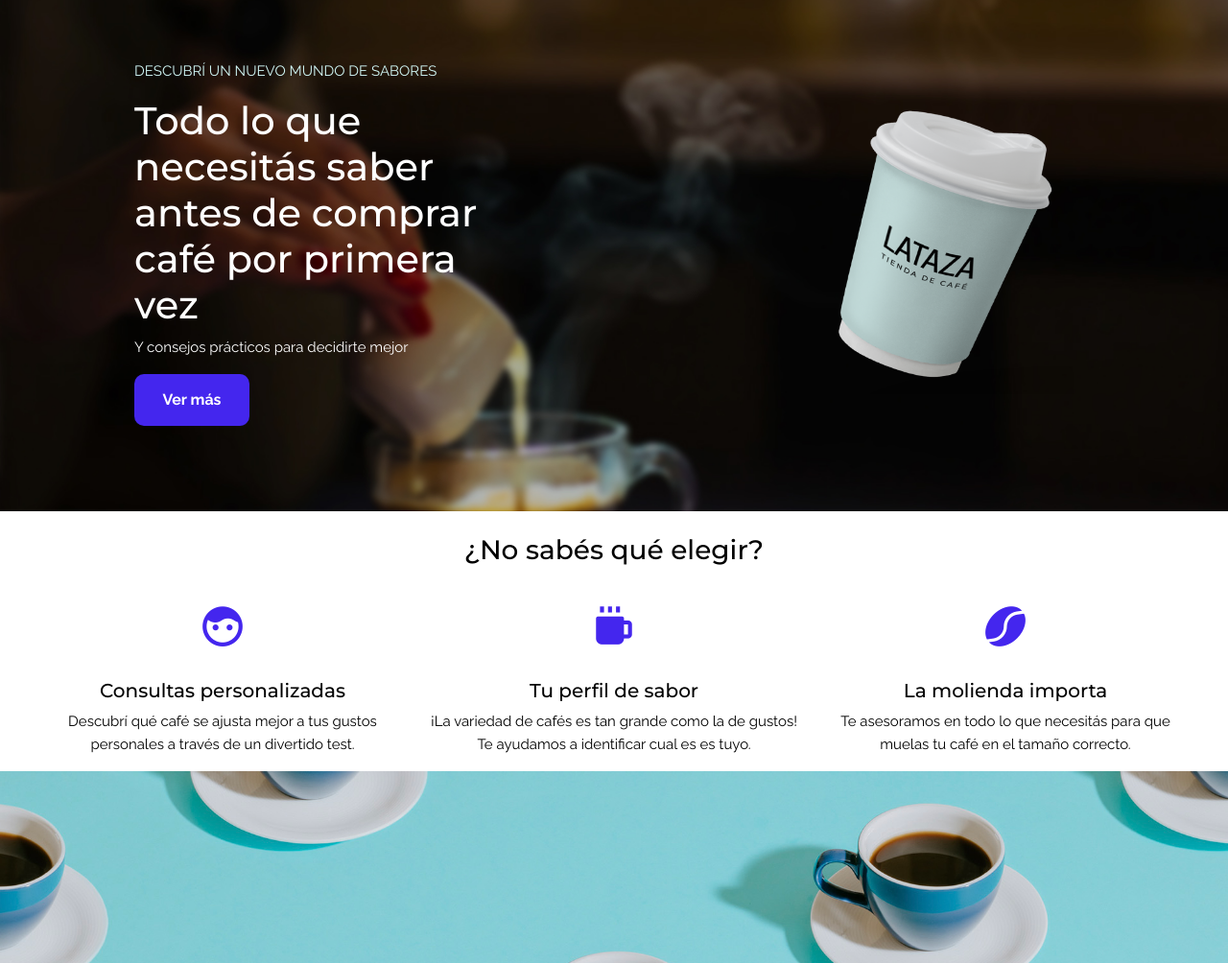
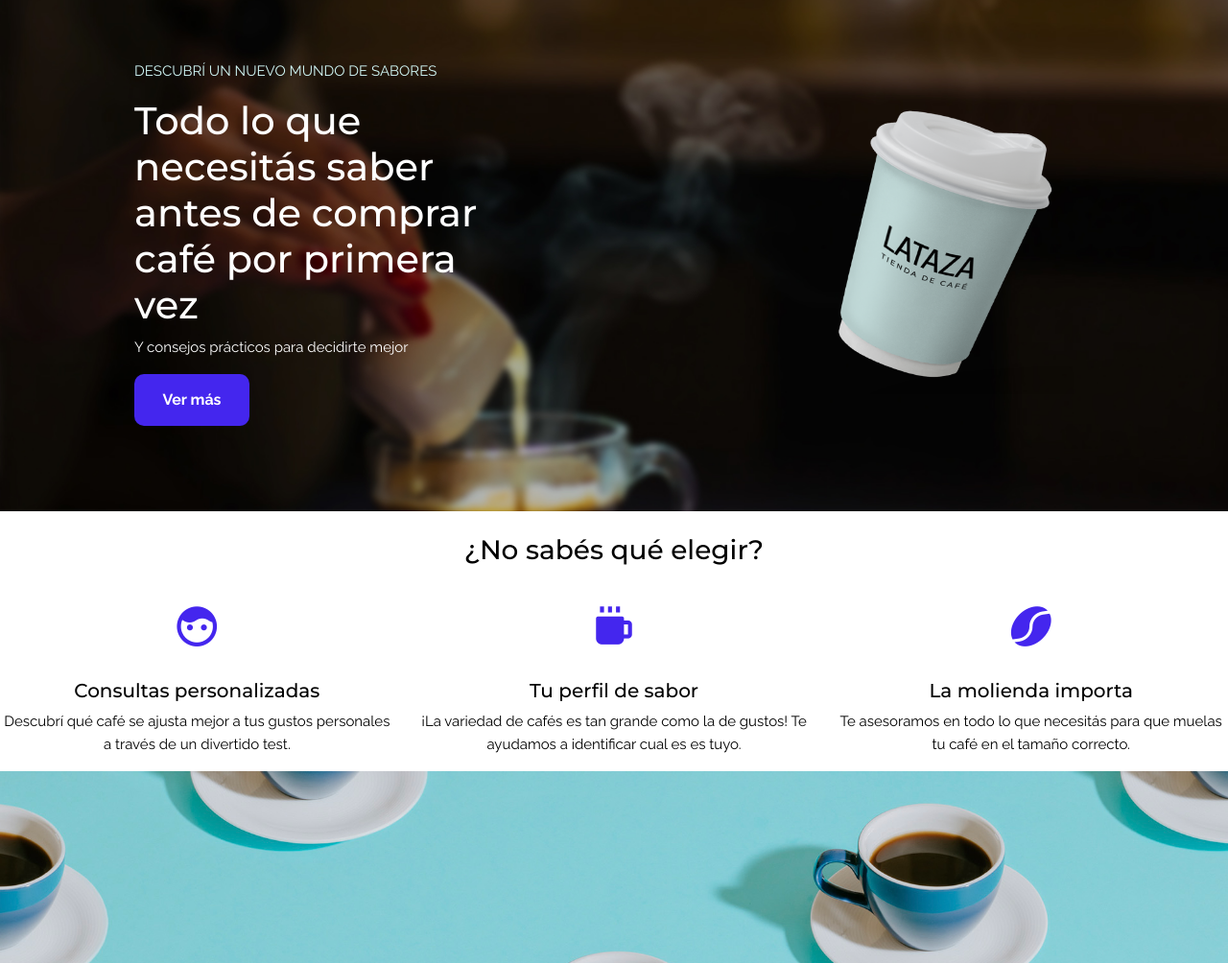
Before and after one commit to yaninagandolfi/miweb, a website: page index.html in a window 1280 px wide. Shown: the part 207-1211 px from the top of the page at 96% size. Drawn offline with nearby package versions, Linux system fonts and the light colour scheme.

Commit message:
modifique seccion iconos

```diff
--- a/scss/_home.scss
+++ b/scss/_home.scss
@@ -94,8 +94,6 @@
 
  .iconos-contenedor-chico {
     max-width: 1400px;
-    padding-left: 40px;
-    padding-right: 40px;
     display: flex;
     row-gap: 30px;
     }
```
Also changed, not shown: index copy.html (+11 -8 lines), css/styles.css, 1 other file.
